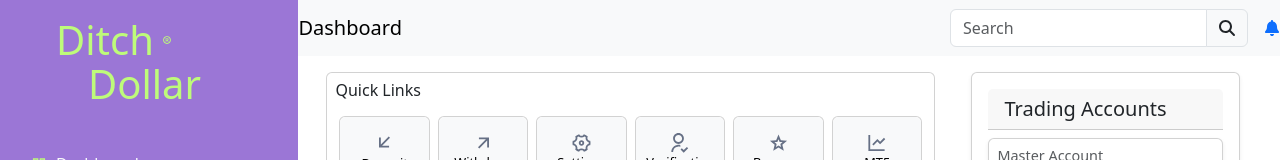
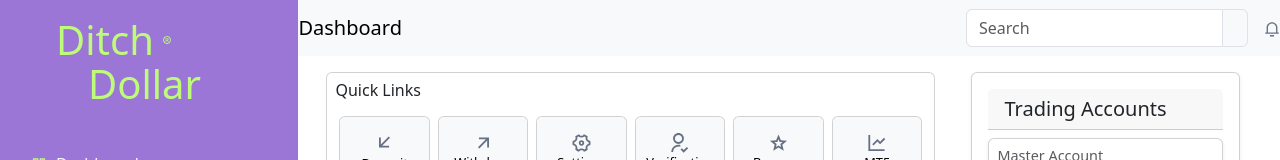
Before and after one commit to Saikysidd/testprojectformat, a React (Create React App) app in the folder my-app/: page / in a window 1280 px wide. Shown: the top 160 px of the page. Built offline with nearby package versions, Linux system fonts and the light colour scheme.

Commit message:
modified Dashboard

```diff
--- a/my-app/src/Navbar/Navbar.js
+++ b/my-app/src/Navbar/Navbar.js
@@ -1,12 +1,32 @@
 import React from 'react';
 import 'bootstrap/dist/css/bootstrap.min.css';
 import 'bootstrap/dist/js/bootstrap.bundle.min';
-import { FontAwesomeIcon } from '@fortawesome/react-fontawesome';
-import { faSearch, faBell } from '@fortawesome/free-solid-svg-icons';
 import { Link } from 'react-router-dom';
 import './Navbar.css';
 
 const Navbar = () => {
+  // const SearchIcon = () => (
+  //   <svg
+  //     xmlns="http://www.w3.org/2000/svg"
+  //     fill="none"
+  //     viewBox="0 0 24 24"
+  //     strokeWidth={2.5}
+  //     stroke="currentColor"
+  //     className="w-6 h-6"
+  //   >
+  //     <path
+  //       strokeLinecap="round"
+  //       strokeLinejoin="round"
+  //       d="M21 21l-4.35-4.35m2.6-5.9A7.75 7.75 0 1110.75 3a7.75 7.75 0 018.5 8.5z"
+  //     />
+  //   </svg>
+  // )
+  const Bell = () => (
+    <svg width="14" height="15" viewBox="0 0 14 15" fill="none" xmlns="http://www.w3.org/2000/svg">
+    <path d="M12.4 10.375H13.75V11.725H0.25V10.375H1.6V5.65C1.6 4.21783 2.16893 2.84432 3.18162 1.83162C4.19432 0.818927 5.56783 0.25 7 0.25C8.43217 0.25 9.80568 0.818927 10.8184 1.83162C11.8311 2.84432 12.4 4.21783 12.4 5.65V10.375ZM11.05 10.375V5.65C11.05 4.57587 10.6233 3.54574 9.86378 2.78622C9.10426 2.0267 8.07413 1.6 7 1.6C5.92587 1.6 4.89574 2.0267 4.13622 2.78622C3.3767 3.54574 2.95 4.57587 2.95 5.65V10.375H11.05ZM4.975 13.075H9.025V14.425H4.975V13.075Z" fill="#667085"/>
+    </svg>
+
+  )
   return (
     <nav className="navbar navbar-expand-lg bg-body-tertiary">
       <div className="container-fluid">
@@ -20,12 +40,12 @@
               <div className="input-group">
                 <input className="form-control" type="search" placeholder="Search" aria-label="Search" />
                 <span className="input-group-text" id="basic-addon1">
-                  <FontAwesomeIcon icon={faSearch} />
+                  {/* <SearchIcon/> */}
                 </span>
               </div>
             </form>
             <button className="btn btn-link p-0 ms-2" type="button" aria-label="Notifications">
-              <FontAwesomeIcon icon={faBell} />
+              <Bell  />
             </button>
           </div>
         </div>
```
